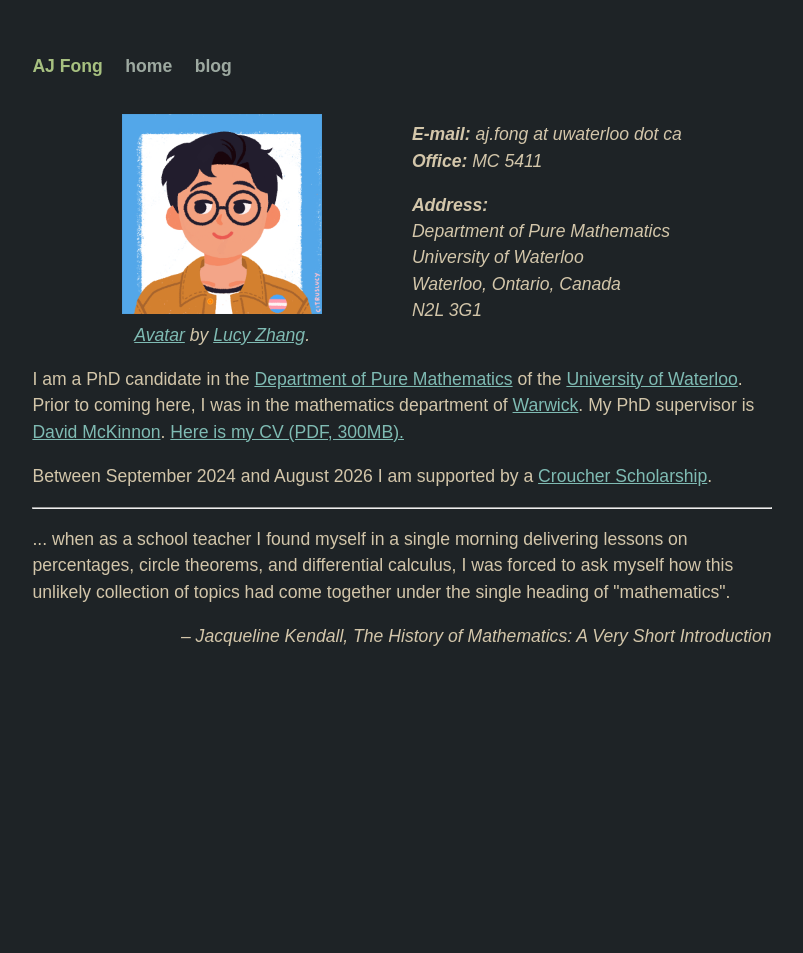
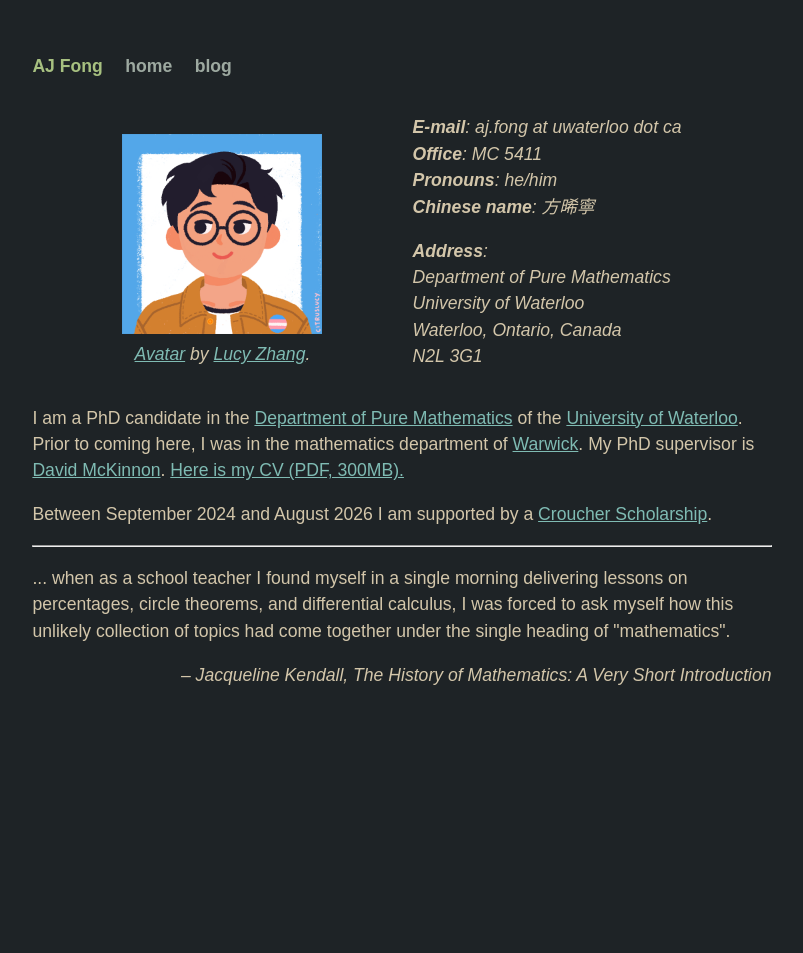
Before and after one commit to af1728/webcontent, a Jekyll site: the page built from index.html, in a window 1280 px wide. Shown: the whole page, without its empty margins (238-1041 px from the left). Built offline with Jekyll 4.4.1, drawn with Linux system fonts in a browser that asks for light colours.

Commit message:
Add pronouns and Chiense name

```diff
--- a/index.html
+++ b/index.html
@@ -12,10 +12,12 @@ title: AJ Fong's Website
     </figure>
     <div>
         <ul role="list">
-            <li><strong>E-mail:</strong> aj.fong at uwaterloo dot ca</li>
-            <li><strong>Office:</strong> MC 5411</li>
+            <li><strong>E-mail</strong>: aj.fong at uwaterloo dot ca</li>
+            <li><strong>Office</strong>: MC 5411</li>
+            <li><strong>Pronouns</strong>: he/him</li>
+            <li><strong>Chinese name</strong>: &#26041;&#26206;&#23527;</li>
         </ul>
-        <p><strong>Address:</strong> <br />
+        <p><strong>Address</strong>:<br />
             Department of Pure Mathematics<br />
             University of Waterloo<br />
             Waterloo, Ontario, Canada<br />
```
Also changed, not shown: 1 other file.
